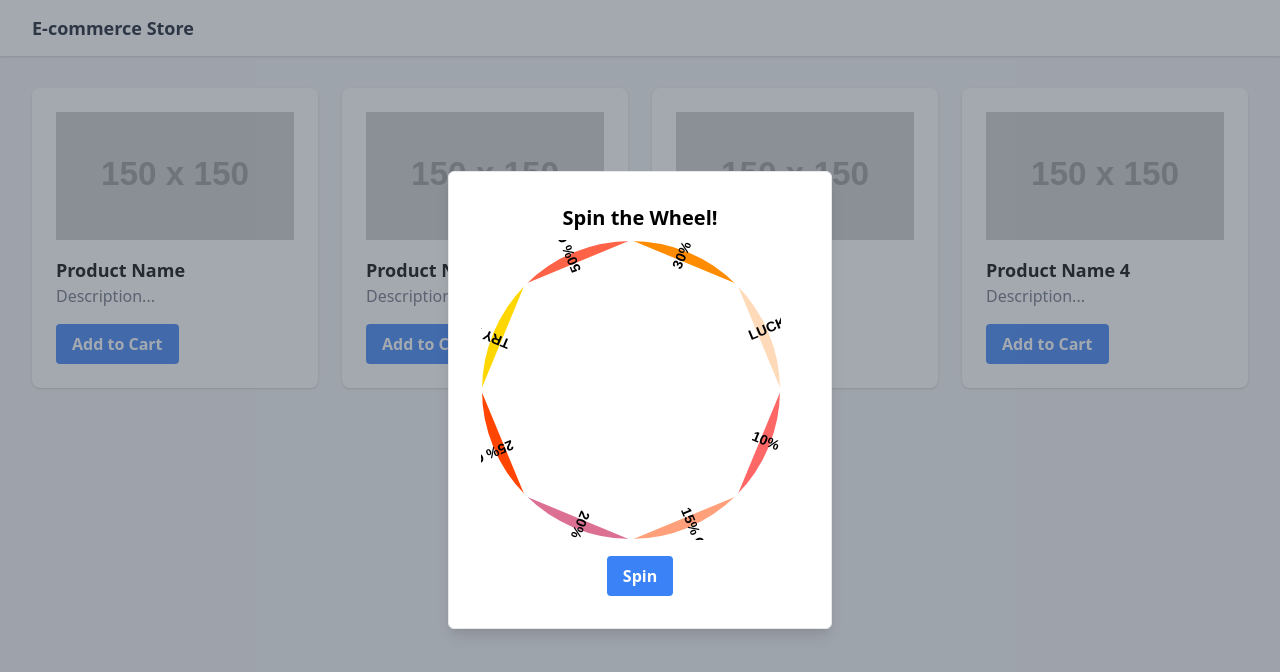
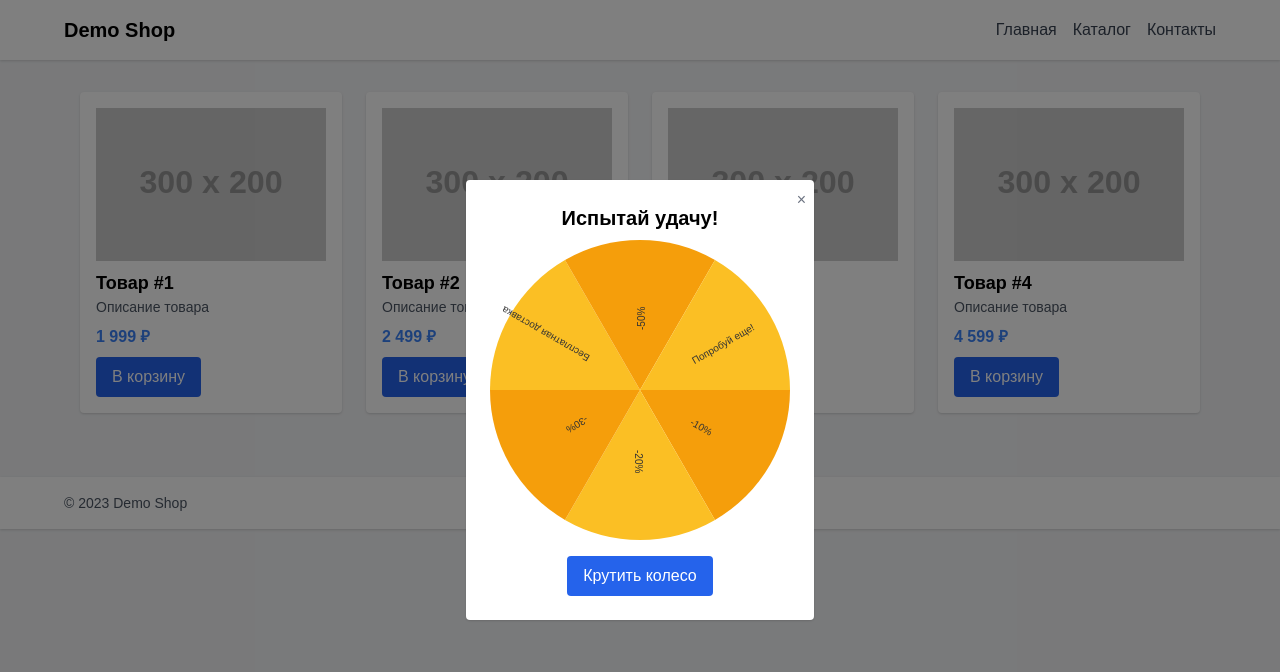
Before and after one commit to egor-sapronov-gf/gravityfield-demo-hosting, a plain HTML site: page docs/fotune_wheel/index.html in a window 1280 px wide. Drawn offline with nearby package versions, Linux system fonts and the light colour scheme; placeholder pictures from the web are drawn by us.

Commit message:
Update index.html

```diff
--- a/docs/fotune_wheel/index.html
+++ b/docs/fotune_wheel/index.html
@@ -1,63 +1,157 @@
 <!DOCTYPE html>
-<html lang="en">
+<html lang="ru">
 <head>
-    <meta charset="UTF-8">
-    <meta name="viewport" content="width=device-width, initial-scale=1.0">
-    <title>E-commerce Demo with Wheel of Fortune</title>
+  <meta charset="UTF-8" />
+  <meta name="viewport" content="width=device-width, initial-scale=1.0"/>
+  <title>Demo Shop with Fortune Wheel</title>
   <link href="https://cdn.jsdelivr.net/npm/tailwindcss@2.2.19/dist/tailwind.min.css" rel="stylesheet">
-    <script src="https://cdn.jsdelivr.net/npm/axios/dist/axios.min.js"></script>
+  <style>
+    body {
+      font-family: 'Arial', sans-serif;
+    }
+    .product-card:hover {
+      transform: translateY(-5px);
+      transition: transform 0.3s;
+    }
+    #wheelModal {
+      transition: opacity 0.3s ease;
+    }
+  </style>
 </head>
 <body class="bg-gray-100">
-<header class="bg-white shadow py-4">
-    <div class="max-w-7xl mx-auto px-4 sm:px-6 lg:px-8">
-        <h1 class="text-lg leading-6 font-semibold text-gray-900">E-commerce Store</h1>
+  <!-- Header -->
+  <header class="bg-white shadow p-4">
+    <div class="max-w-6xl mx-auto flex items-center justify-between">
+      <h1 class="text-xl font-semibold">Demo Shop</h1>
+      <nav>
+        <ul class="flex space-x-4 text-gray-700">
+          <li><a href="#" class="hover:underline">Главная</a></li>
+          <li><a href="#" class="hover:underline">Каталог</a></li>
+          <li><a href="#" class="hover:underline">Контакты</a></li>
+        </ul>
+      </nav>
     </div>
   </header>
 
-<main class="mt-8">
-    <div class="max-w-7xl mx-auto px-4 sm:px-6 lg:px-8">
-        <div class="grid grid-cols-1 md:grid-cols-2 lg:grid-cols-4 gap-6">
-            <div class="bg-white p-6 shadow rounded-lg">
-                <img src="https://via.placeholder.com/150" alt="Product Image" class="w-full h-32 object-cover mb-4">
-                <h3 class="font-bold text-lg">Product Name</h3>
-                <p class="text-gray-500">Description...</p>
-                <button class="mt-4 bg-blue-500 hover:bg-blue-700 text-white font-bold py-2 px-4 rounded">Add to Cart</button>
+  <!-- Products -->
+  <main class="max-w-6xl mx-auto py-8 px-4 grid grid-cols-1 md:grid-cols-2 lg:grid-cols-4 gap-6">
+    <div class="bg-white p-4 shadow rounded product-card">
+      <img src="https://via.placeholder.com/300x200" alt="Product 1" class="w-full mb-2">
+      <h2 class="font-semibold text-lg">Товар #1</h2>
+      <p class="text-sm text-gray-600">Описание товара</p>
+      <p class="mt-2 font-bold text-blue-500">1 999 ₽</p>
+      <button class="mt-2 bg-blue-600 hover:bg-blue-700 text-white py-2 px-4 rounded">В корзину</button>
     </div>
-            <div class="bg-white p-6 shadow rounded-lg">
-                <img src="https://via.placeholder.com/150" alt="Product Image" class="w-full h-32 object-cover mb-4">
-                <h3 class="font-bold text-lg">Product Name 2</h3>
-                <p class="text-gray-500">Description...</p>
-                <button class="mt-4 bg-blue-500 hover:bg-blue-700 text-white font-bold py-2 px-4 rounded">Add to Cart</button>
+    <div class="bg-white p-4 shadow rounded product-card">
+      <img src="https://via.placeholder.com/300x200" alt="Product 2" class="w-full mb-2">
+      <h2 class="font-semibold text-lg">Товар #2</h2>
+      <p class="text-sm text-gray-600">Описание товара</p>
+      <p class="mt-2 font-bold text-blue-500">2 499 ₽</p>
+      <button class="mt-2 bg-blue-600 hover:bg-blue-700 text-white py-2 px-4 rounded">В корзину</button>
     </div>
-            <div class="bg-white p-6 shadow rounded-lg">
-                <img src="https://via.placeholder.com/150" alt="Product Image" class="w-full h-32 object-cover mb-4">
-                <h3 class="font-bold text-lg">Product Name 3</h3>
-                <p class="text-gray-500">Description...</p>
-                <button class="mt-4 bg-blue-500 hover:bg-blue-700 text-white font-bold py-2 px-4 rounded">Add to Cart</button>
+    <div class="bg-white p-4 shadow rounded product-card">
+      <img src="https://via.placeholder.com/300x200" alt="Product 3" class="w-full mb-2">
+      <h2 class="font-semibold text-lg">Товар #3</h2>
+      <p class="text-sm text-gray-600">Описание товара</p>
+      <p class="mt-2 font-bold text-blue-500">3 199 ₽</p>
+      <button class="mt-2 bg-blue-600 hover:bg-blue-700 text-white py-2 px-4 rounded">В корзину</button>
     </div>
-            <div class="bg-white p-6 shadow rounded-lg">
-                <img src="https://via.placeholder.com/150" alt="Product Image" class="w-full h-32 object-cover mb-4">
-                <h3 class="font-bold text-lg">Product Name 4</h3>
-                <p class="text-gray-500">Description...</p>
-                <button class="mt-4 bg-blue-500 hover:bg-blue-700 text-white font-bold py-2 px-4 rounded">Add to Cart</button>
-            </div>
-        </div>
+    <div class="bg-white p-4 shadow rounded product-card">
+      <img src="https://via.placeholder.com/300x200" alt="Product 4" class="w-full mb-2">
+      <h2 class="font-semibold text-lg">Товар #4</h2>
+      <p class="text-sm text-gray-600">Описание товара</p>
+      <p class="mt-2 font-bold text-blue-500">4 599 ₽</p>
+      <button class="mt-2 bg-blue-600 hover:bg-blue-700 text-white py-2 px-4 rounded">В корзину</button>
     </div>
   </main>
 
-<div id="wheelOfFortune" class="fixed inset-0 bg-gray-600 bg-opacity-50 overflow-y-auto h-full w-full" style="display:none;">
-    <!-- Modal content -->
-    <div class="min-h-screen px-4 text-center">
-        <div class="absolute top-1/2 left-1/2 transform -translate-x-1/2 -translate-y-1/2 p-8 border w-96 shadow-lg rounded-md bg-white">
-            <h2 class="font-bold text-xl mb-2">Spin the Wheel!</h2>
-            <canvas id="wheelCanvas" width="300" height="300"></canvas>
-            <button id="spinButton" class="mt-4 bg-blue-500 hover:bg-blue-700 text-white font-bold py-2 px-4 rounded">
-                Spin
-            </button>
-        </div>
+  <!-- Fortune Wheel Popup -->
+  <div id="wheelModal" class="fixed inset-0 bg-black bg-opacity-50 flex items-center justify-center hidden">
+    <div class="bg-white p-6 rounded shadow relative">
+      <h3 class="text-xl font-bold mb-2 text-center">Испытай удачу!</h3>
+      <canvas id="wheelCanvas" width="300" height="300" class="mx-auto"></canvas>
+      <button id="spinBtn" class="mt-4 bg-blue-600 hover:bg-blue-700 text-white py-2 px-4 rounded block mx-auto">Крутить колесо</button>
+      <button id="closeWheel" class="absolute top-2 right-2 text-gray-500 hover:text-gray-900">&times;</button>
     </div>
   </div>
 
-<script src="script.js"></script>
+  <footer class="bg-white shadow p-4 mt-8">
+    <div class="max-w-6xl mx-auto text-gray-600 text-sm">&copy; 2023 Demo Shop</div>
+  </footer>
+
+  <script>
+    // Показать колесо при загрузке
+    window.addEventListener('load', () => {
+      document.getElementById('wheelModal').classList.remove('hidden');
+    });
+
+    // Скрыть колесо
+    document.getElementById('closeWheel').addEventListener('click', () => {
+      document.getElementById('wheelModal').classList.add('hidden');
+    });
+
+    // Логика колеса
+    const canvas = document.getElementById('wheelCanvas');
+    const ctx = canvas.getContext('2d');
+    const segments = ['-10%', '-20%', '-30%', 'Бесплатная доставка', '-50%', 'Попробуй еще!'];
+    let currentAngle = 0;
+
+    function drawWheel(angle) {
+      const arc = 2 * Math.PI / segments.length;
+      for (let i = 0; i < segments.length; i++) {
+        const startAngle = angle + i * arc;
+        ctx.beginPath();
+        ctx.fillStyle = i % 2 === 0 ? '#F59E0B' : '#FBBF24';
+        ctx.moveTo(canvas.width / 2, canvas.height / 2);
+        ctx.arc(canvas.width / 2, canvas.height / 2, 150, startAngle, startAngle + arc);
+        ctx.fill();
+
+        // Текст
+        ctx.save();
+        ctx.fillStyle = '#333';
+        ctx.translate(canvas.width / 2, canvas.height / 2);
+        ctx.rotate(startAngle + arc / 2);
+        ctx.fillText(segments[i], 60, 5);
+        ctx.restore();
+      }
+    }
+
+    drawWheel(currentAngle);
+
+    document.getElementById('spinBtn').addEventListener('click', () => {
+      let randomSpin = 360 * 3 + Math.floor(Math.random() * 360);
+      const spinDuration = 3000;
+      const startAngle = currentAngle;
+      const startTime = performance.now();
+
+      function rotate(timestamp) {
+        let elapsed = timestamp - startTime;
+        if (elapsed < spinDuration) {
+          const progress = elapsed / spinDuration;
+          currentAngle = startAngle + (randomSpin - startAngle) * easeOutQuad(progress);
+          ctx.clearRect(0, 0, canvas.width, canvas.height);
+          drawWheel(currentAngle * Math.PI / 180);
+          requestAnimationFrame(rotate);
+        } else {
+          currentAngle = randomSpin;
+          ctx.clearRect(0, 0, canvas.width, canvas.height);
+          drawWheel(currentAngle * Math.PI / 180);
+          alert('Поздравляем! Ваша скидка: ' + chooseSegment());
+        }
+      }
+
+      requestAnimationFrame(rotate);
+    });
+
+    function chooseSegment() {
+      const arc = 360 / segments.length;
+      const index = Math.floor((360 - (currentAngle % 360)) / arc) % segments.length;
+      return segments[index];
+    }
+
+    function easeOutQuad(t) {
+      return t * (2 - t);
+    }
+  </script>
 </body>
 </html>
```
Lines whose indentation alone changed are shown as unchanged.
